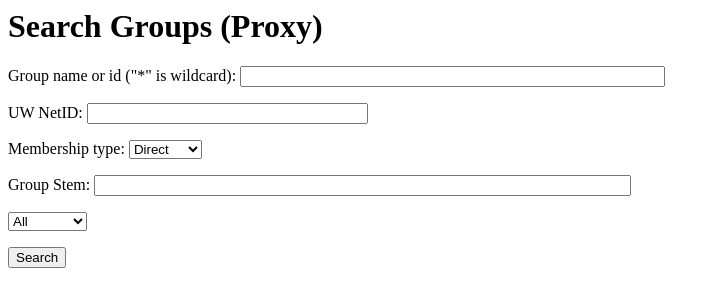
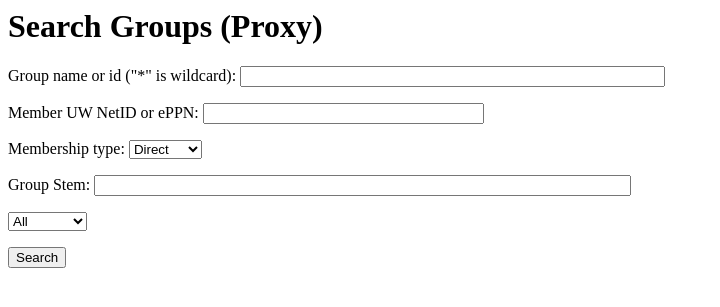
Before and after one commit to uw-it-aca/uw-restclients-django-utils, a Django app: template rc_django/templates/proxy/gws/group_sws/v3/search.html in a window 1280 px wide. Shown: the top 307 px of the page, without its empty margins (0-720 px from the left). Run offline with Django 3.2, Linux system fonts and the light colour scheme; the template is opened without the code that fills it, so the values that code supplies are empty.

Commit message:
precise member label

```diff
--- a/rc_django/templates/proxy/gws/group_sws/v3/search.html
+++ b/rc_django/templates/proxy/gws/group_sws/v3/search.html
@@ -5,7 +5,7 @@
         <label for="name">Group name or id ("*" is wildcard):</label>
         <input name="name" id="name" type="text" value="{{search.name}}" size="50">
         </p><p>
-        <label for="member">UW NetID:</label>
+        <label for="member">Member UW NetID or ePPN:</label>
         <input name="member" id="member" type="text" value="{{search.member}}" size="32">
         </p><p>
         <label for="type">Membership type:</label>
```
